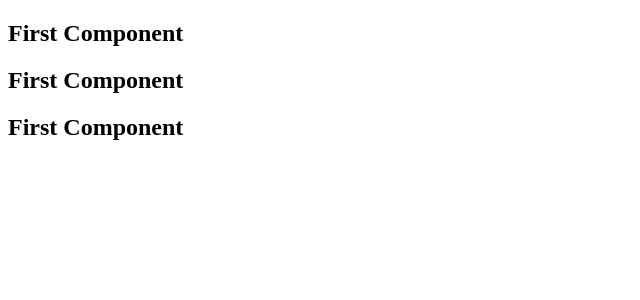
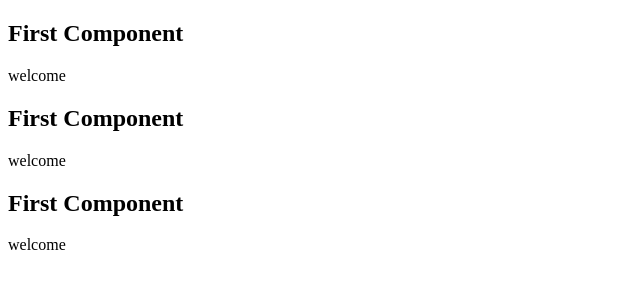
Before and after one commit to fabiocosta07/react-redux-course, a React (Create React App) app in the folder fundamentals-react/: page / in a window 1280 px wide. Shown: the top 300 px of the page, without its empty margins (0-640 px from the left). Built offline with nearby package versions, Linux system fonts and the light colour scheme.

Commit message:
section 2 - 15 - First component - return multiple lines

```diff
--- a/fundamentals-react/src/components/basics/First.js
+++ b/fundamentals-react/src/components/basics/First.js
@@ -1,5 +1,12 @@
 import React from "react"
 
 export default function First() {
-    return <h2>First Component</h2>
+    const msg = 'welcome'
+    return (
+        <div>
+            <h2>First Component</h2>
+            <p> { msg } </p>
+        </div>
+    )
+
 }
```
